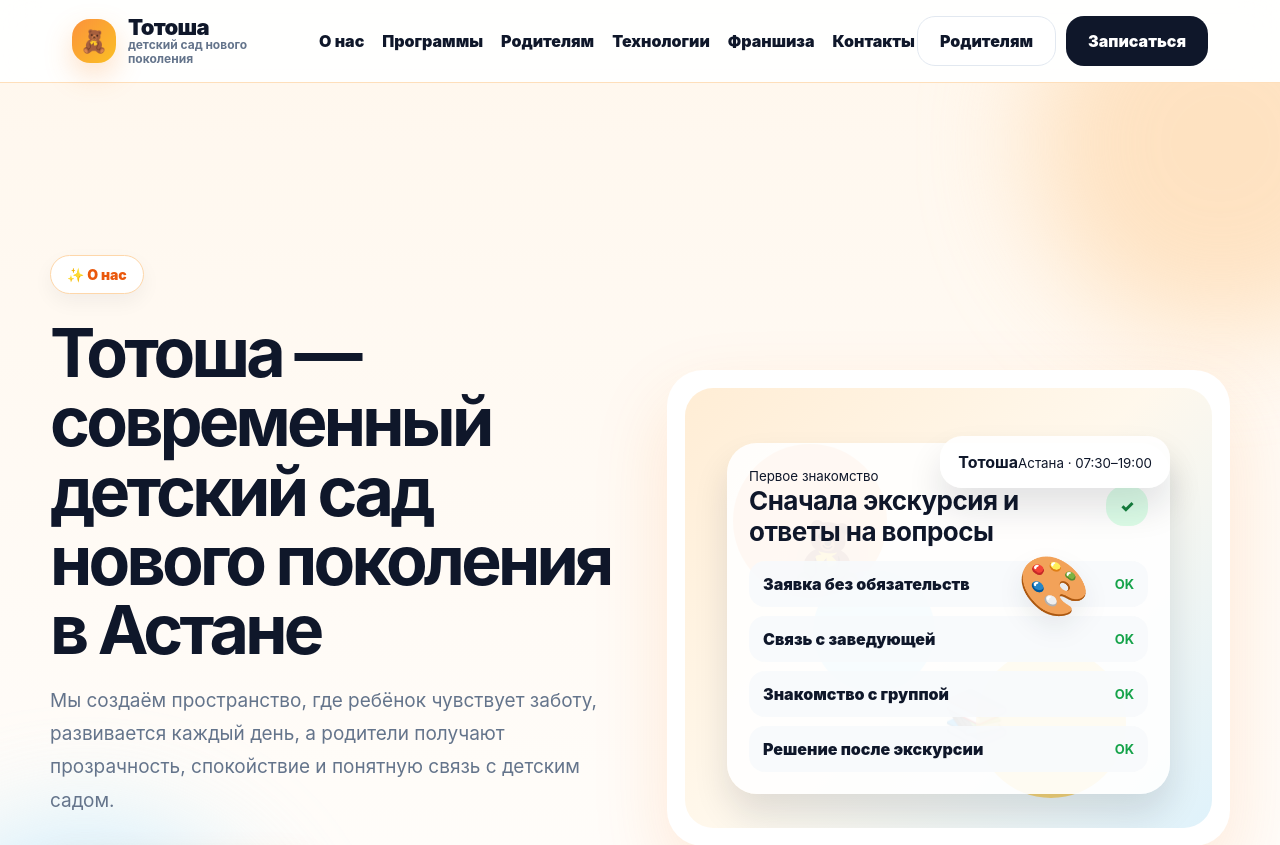
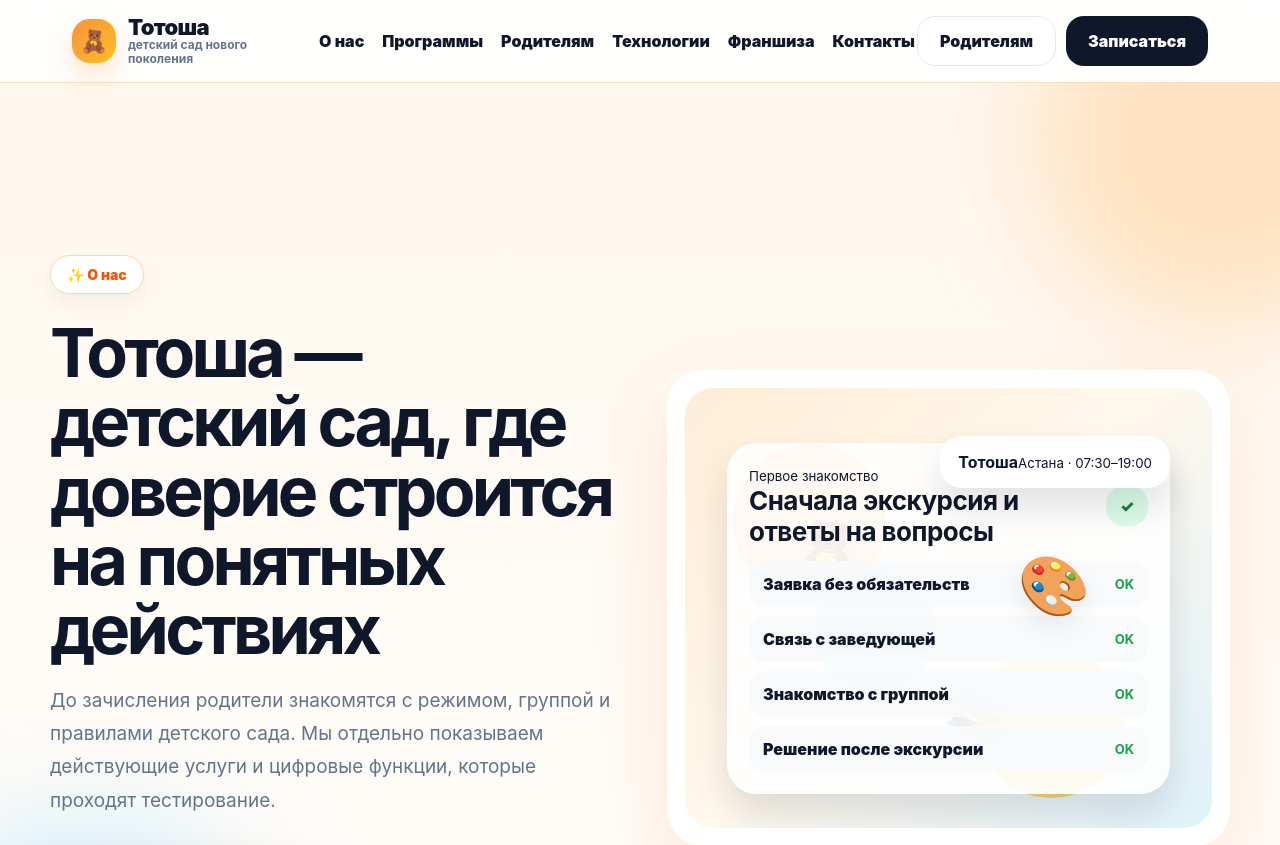
Before and after one commit to nexora-kz/totosha, a Next.js app: page /about in a window 1280 px wide. Shown: the top 845 px of the page. Built offline with nearby package versions, Linux system fonts and the light colour scheme.

Commit message:
TOTOSHA v075: add team and trust information

```diff
--- a/app/about/page.tsx
+++ b/app/about/page.tsx
@@ -3,7 +3,7 @@ import { SeoLanding } from '../../components/SeoLanding';
 
 export const metadata: Metadata = {
   title: 'О детском саде Тотоша в Астане',
-  description: 'Тотоша — современный частный детский сад нового поколения в Астане: забота, безопасность, развитие, видеонаблюдение и цифровой кабинет для родителей.',
+  description: 'О частном детском саде Тотоша в Астане: команда, адаптация, питание, видеонаблюдение и связь с семьёй.',
   alternates: { canonical: '/about' },
 };
 
@@ -11,42 +11,58 @@ export default function AboutSeoPage() {
   return (
     <SeoLanding
       eyebrow="О нас"
-      title="Тотоша — современный детский сад нового поколения в Астане"
-      description="Мы создаём пространство, где ребёнок чувствует заботу, развивается каждый день, а родители получают прозрачность, спокойствие и понятную связь с детским садом."
+      title="Тотоша — детский сад, где доверие строится на понятных действиях"
+      description="До зачисления родители знакомятся с режимом, группой и правилами детского сада. Мы отдельно показываем действующие услуги и цифровые функции, которые проходят тестирование."
       bullets={[
-        'Заботливая атмосфера и уважение к ребёнку',
-        'Безопасная среда и видеонаблюдение',
-        'Цифровой кабинет для родителей',
-        'Понятная коммуникация с заведующей и командой',
-        'Режим дня с 07:30 до 19:00',
-        'Современный подход к развитию детей',
+        'Заведующая лично отвечает на вопросы семей',
+        'Группы учитывают возраст ребёнка',
+        'Адаптация обсуждается индивидуально',
+        'Видеонаблюдение доступно только в установленном формате',
+        'Особенности питания уточняются до посещения',
+        'Реальные материалы доступны в Instagram и 2ГИС',
       ]}
       details={[
         {
-          title: 'Премиальный подход без холодной формальности',
-          text: 'Тотоша строится как детский сад, где важны не только занятия, но и ежедневное эмоциональное состояние ребёнка: адаптация, доверие, спокойный режим и внимательное отношение взрослых.',
+          title: 'Ответственный контакт',
+          text: 'Первичную консультацию и экскурсию координирует заведующая Айшагуль Галымжановна. Она помогает семье уточнить группу, режим и необходимые документы.',
         },
         {
-          title: 'Технологии как часть заботы',
-          text: 'Видеонаблюдение, цифровой кабинет, уведомления, фотоотчёты и прозрачная коммуникация помогают родителям понимать, как проходит день ребёнка.',
+          title: 'Команда детского сада',
+          text: 'С детьми ежедневно работают воспитатели и помощники. Дополнительные специалисты подключаются по графику и утверждённой программе.',
         },
         {
-          title: 'Команда и процессы',
-          text: 'Мы развиваем систему, где сотрудники работают по понятным ролям, а заведующая видит заявки, посещаемость, оплату и важные вопросы родителей.',
+          title: 'Порядок прихода и ухода',
+          text: 'Семья заранее сообщает, кто будет приводить и забирать ребёнка. Изменения согласовываются с детским садом до окончания дня.',
         },
         {
-          title: 'Фокус на доверии семьи',
-          text: 'Родители могут связаться с детским садом через WhatsApp, Telegram, телефон или форму на сайте, а заявки сразу попадают ответственным сотрудникам.',
+          title: 'Видеонаблюдение',
+          text: 'Система используется для контроля безопасности и спокойствия семьи. Открытой публичной трансляции нет.',
+        },
+        {
+          title: 'Отзывы и жизнь сада',
+          text: 'Мы не размещаем вымышленные цитаты. Реальные материалы и отзывы можно проверять в официальном Instagram и карточке организации в 2ГИС.',
+        },
+        {
+          title: 'Цифровые функции',
+          text: 'Уведомления, посещаемость, закрытые фотоотчёты, документы и оплаты подключаются только после проверки на пилотной группе.',
         },
       ]}
       faq={[
         {
-          question: 'Где находится детский сад Тотоша?',
-          answer: 'Детский сад находится в Астане. Точный маршрут можно открыть через карту 2ГИС в разделе контактов.',
+          question: 'Кто проводит экскурсию?',
+          answer: 'Основной контакт — заведующая Айшагуль Галымжановна. Время лучше согласовать заранее по телефону или WhatsApp.',
         },
         {
-          question: 'Можно ли записаться на экскурсию?',
-          answer: 'Да. Можно оставить заявку на сайте, написать в WhatsApp или позвонить заведующей Айшагуль Галымжановне.',
+          question: 'Можно ли познакомиться с командой?',
+          answer: 'Во время экскурсии можно уточнить состав группы и формат знакомства с сотрудниками.',
+        },
+        {
+          question: 'Где смотреть реальные отзывы?',
+          answer: 'В официальном Instagram Тотоша и карточке организации на картах.',
+        },
+        {
+          question: 'Цифровой кабинет уже работает для всех?',
+          answer: 'Нет. Он готовится к ограниченному пилоту после проверки безопасности и рабочих сценариев.',
         },
       ]}
     />
```
